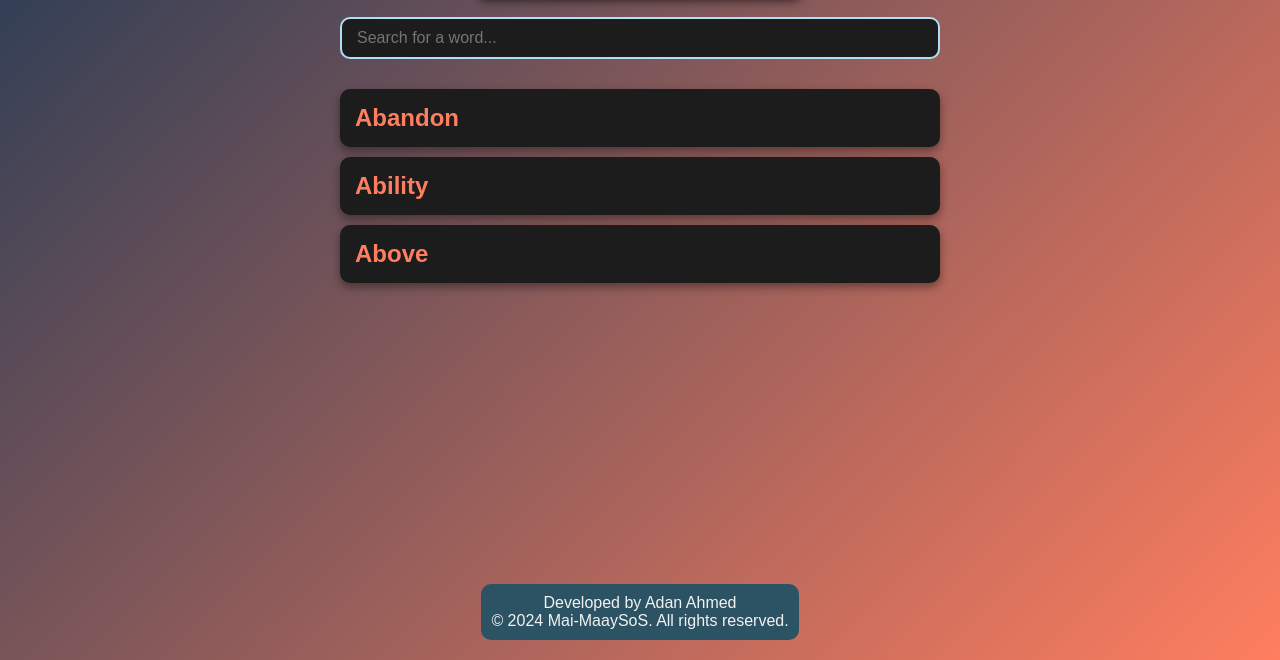
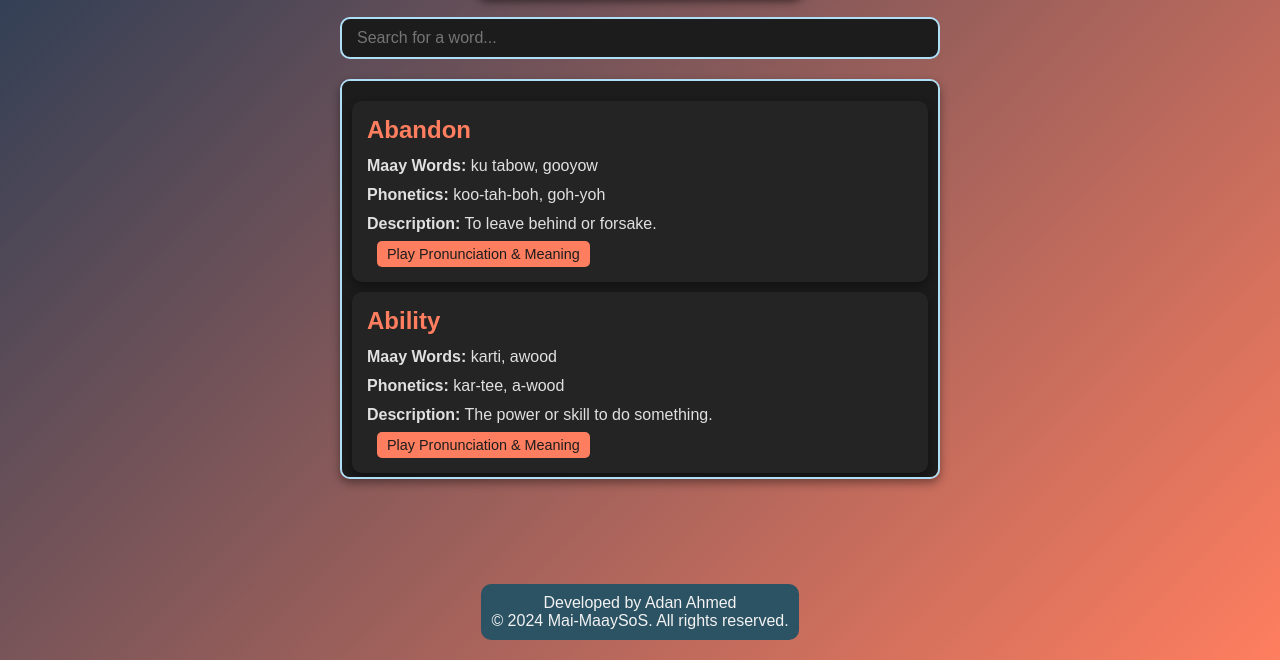
Before and after one commit to Nadademha/MyWebsite, a plain HTML site: page index.html in a window 1280 px wide. Shown: the part 140-800 px from the top of the page. Drawn offline with Linux system fonts and the light colour scheme.

Commit message:
Add files via upload

```diff
--- a/script.js
+++ b/script.js
@@ -2,27 +2,29 @@ document.addEventListener('DOMContentLoaded', () => {
     const wordList = document.getElementById('word-list');
     const searchBar = document.getElementById('search-bar');
 
-    // Centralized word list
+    // Centralized word list with audio file paths
     const words = [
         {
             english: "Abandon",
             maay: ["ku tabow", "gooyow"],
             phonetics: ["koo-tah-boh", "goh-yoh"],
-            description: "To leave behind or forsake."
+            description: "To leave behind or forsake.",
+            audio: "audio/abandon_combined.mp3" // Single audio file for combined playback
         },
         {
             english: "Ability",
             maay: ["karti", "awood"],
             phonetics: ["kar-tee", "a-wood"],
-            description: "The power or skill to do something."
+            description: "The power or skill to do something.",
+            audio: "audio/ability_combined.mp3"
         },
         {
             english: "Above",
             maay: ["kor", "eleeng"],
             phonetics: ["kor", "eh-leh-eng"],
-            description: "In a higher place or position."
+            description: "In a higher place or position.",
+            audio: "audio/above_combined.mp3"
         }
-        // Add more words as needed
     ];
 
     // Display words dynamically
@@ -33,21 +35,30 @@ document.addEventListener('DOMContentLoaded', () => {
             wordEntry.classList.add('word-entry');
             wordEntry.innerHTML = `
                 <h3>${word.english}</h3>
-                <div class="word-details" style="display: none;">
+                <div class="word-details">
                     <p><strong>Maay Words:</strong> ${word.maay.join(', ')}</p>
                     <p><strong>Phonetics:</strong> ${word.phonetics.join(', ')}</p>
                     <p><strong>Description:</strong> ${word.description}</p>
+                    <button class="audio-button" data-audio="${word.audio}">
+                        Play Pronunciation & Meaning
+                    </button>
                 </div>
             `;
 
-            // Toggle details on click
-            wordEntry.querySelector('h3').addEventListener('click', () => {
-                const details = wordEntry.querySelector('.word-details');
-                details.style.display = details.style.display === 'none' ? 'block' : 'none';
+            // Add event listener for the audio button
+            wordEntry.querySelector('.audio-button').addEventListener('click', () => {
+                const audioPath = word.audio;
+                playAudio(audioPath);
             });
 
             wordList.appendChild(wordEntry);
         });
+    }
+
+    // Play audio function
+    function playAudio(audioPath) {
+        const audio = new Audio(audioPath);
+        audio.play().catch(error => console.error("Audio playback error:", error));
     }
 
     // Filter words based on search query
--- a/style.css
+++ b/style.css
@@ -62,12 +62,19 @@ header p {
 #word-list {
     width: 100%;
     max-width: 600px;
+    overflow-y: scroll;
+    max-height: 400px;
+    border: 2px solid #AEDFF7;
+    padding: 10px;
+    background: #1C1C1C;
+    border-radius: 10px;
+    box-shadow: 0 4px 10px rgba(0, 0, 0, 0.4);
 }
 
 .word-entry {
-    background: #1C1C1C;
     margin: 10px 0;
     padding: 15px;
+    background: #242424;
     border-radius: 10px;
     box-shadow: 0 4px 10px rgba(0, 0, 0, 0.4);
 }
@@ -76,7 +83,6 @@ header p {
     margin: 0;
     font-size: 1.5rem;
     color: #ff7e5f;
-    cursor: pointer;
 }
 
 .word-details {
@@ -89,6 +95,22 @@ header p {
     margin: 5px 0;
 }
 
+.audio-button {
+    display: inline-block;
+    margin-left: 10px;
+    padding: 5px 10px;
+    font-size: 0.9rem;
+    border: none;
+    border-radius: 5px;
+    background-color: #ff7e5f;
+    color: #1C1C1C;
+    cursor: pointer;
+}
+
+.audio-button:hover {
+    opacity: 0.9;
+}
+
 footer {
     margin-top: auto;
     text-align: center;
@@ -96,4 +118,4 @@ footer {
     background: #2C5364;
     color: #F2F2F2;
     border-radius: 10px;
-}colgroup
+}
```
